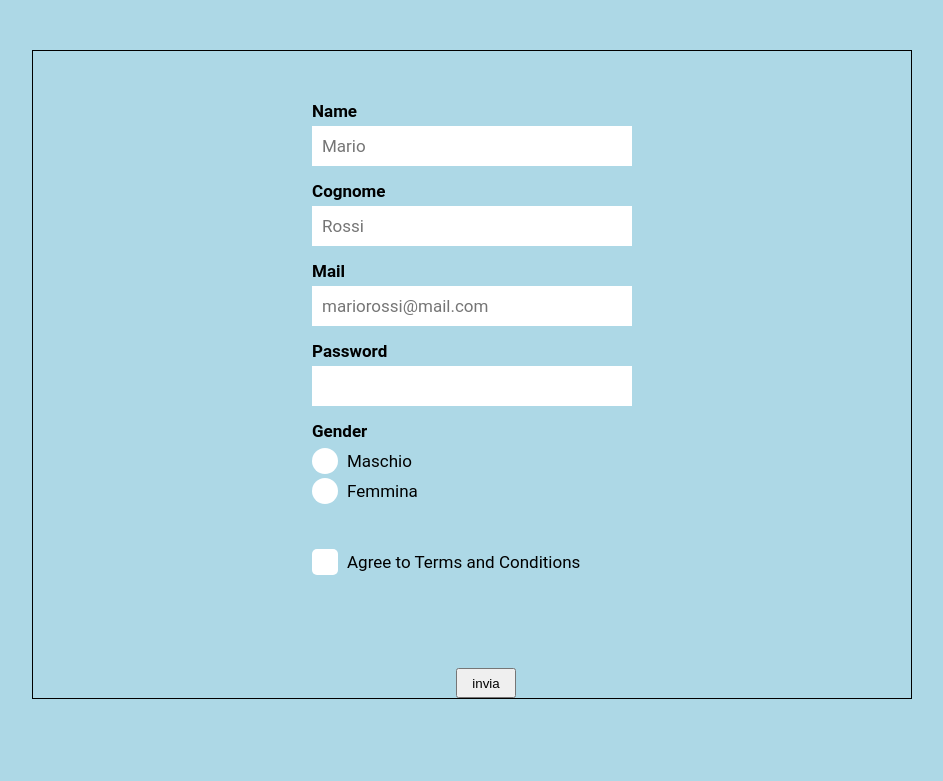
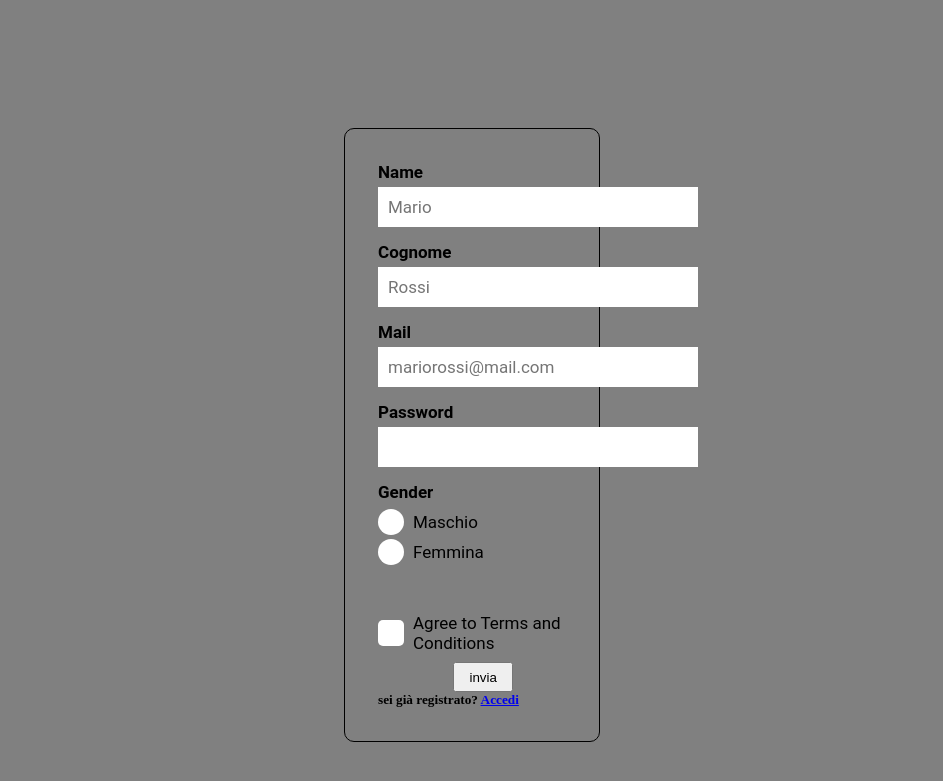
Before and after one commit to LorisOrsingher/Azzazon, a PHP site: page /PagineAccessoRegistrazione/Registrazione.php in a window 1280 px wide. Shown: the top 781 px of the page, without its empty margins (168-1111 px from the left). Run offline with PHP 8.4, Linux system fonts and the light colour scheme.

Commit message:
modificheACESSOREGISTRAZIONE

```diff
--- a/PagineAccessoRegistrazione/Registrazione.php
+++ b/PagineAccessoRegistrazione/Registrazione.php
@@ -22,6 +22,9 @@ and open the template in the editor.
             $password = ucwords(strtolower(trim(($_POST['inputPassword']))));
             $sesso = ucwords(strtolower(trim(($_POST['Gender']))));
 
+            $ciccio = "SELECT * FROM utente WHERE mail='$email'";
+            $ciccio2 = mysqli_query($db_conn, $ciccio);
+            if (!mysqli_num_rows($ciccio2) > 0) {
                 $query = "INSERT INTO utente (nome, cognome, mail, password, sesso) "
                         . "VALUES('$nome', '$cognome', '$email', '$password', '$sesso')";
 
@@ -34,7 +37,14 @@ and open the template in the editor.
 
                 echo $message;
 
-            header("refresh:3; index.php");
+                header("refresh:3; ../index.php");
+            } else {
+                ?>
+                <h3> EMAIL GIA REGISTRATA PREGO ACCEDA</h3>
+
+                <?php
+                header("refresh:3; Registrazione.php");
+            }
         } else {
             ?>
             <body>
@@ -82,6 +92,8 @@ and open the template in the editor.
                         </div>
 
                         <button type="submit" name="btnInserisci"> invia</button>
+                        <br>
+                        <h5>sei già registrato? <a href="Accesso.php"> Accedi</a></h5>
                     </form>
                 </div>
                 <?php
@@ -89,7 +101,7 @@ and open the template in the editor.
         } else {
             echo $error_message;
 
-            header("refresh:3; index.php");
+            header("refresh:3; ../index.php");
         }
         ?>
     </body>
@@ -101,13 +113,12 @@ and open the template in the editor.
         margin:0;
     }
     body{
-        background-color: lightblue;
+        background-color: gray;
     }
 
     #form{
-        margin: 0 auto;
-        width: fit-content;
-        margin-top: 50px;
+        margin: 33px;
+
     }
     .input *{
         display: block;
@@ -234,16 +245,19 @@ and open the template in the editor.
     }
 
     button{
-        margin-left:45% ;
-        margin-top: 30%;
+        margin-left:40% ;
+        margin-top: 5%;
         height: 30px;
         width: 60px;
     }
 
     .Inserimento{
-        margin-left: 200px;
-        margin-right: 200px;
-        margin-top: 50px;
+        margin-left: 40%;
+        margin-right: 40%;
+        margin-top: 10%;
         border: 1px black solid;
+        border-radius: 10px;
+        -moz-border-radius: 10px;
+        -webkit-border-radius: 10px;
     }
 </style>
--- a/PagineGiochi/Hogwardslegacy.php
+++ b/PagineGiochi/Hogwardslegacy.php
@@ -53,7 +53,6 @@
         ?>
     </body>
 </html>
-
 
 <style>
     *{
```
Also changed, not shown: PagineAccessoRegistrazione/Accesso.php (+9 -2 lines), index.php (+11 -8 lines). Lines whose indentation alone changed are shown as unchanged.
